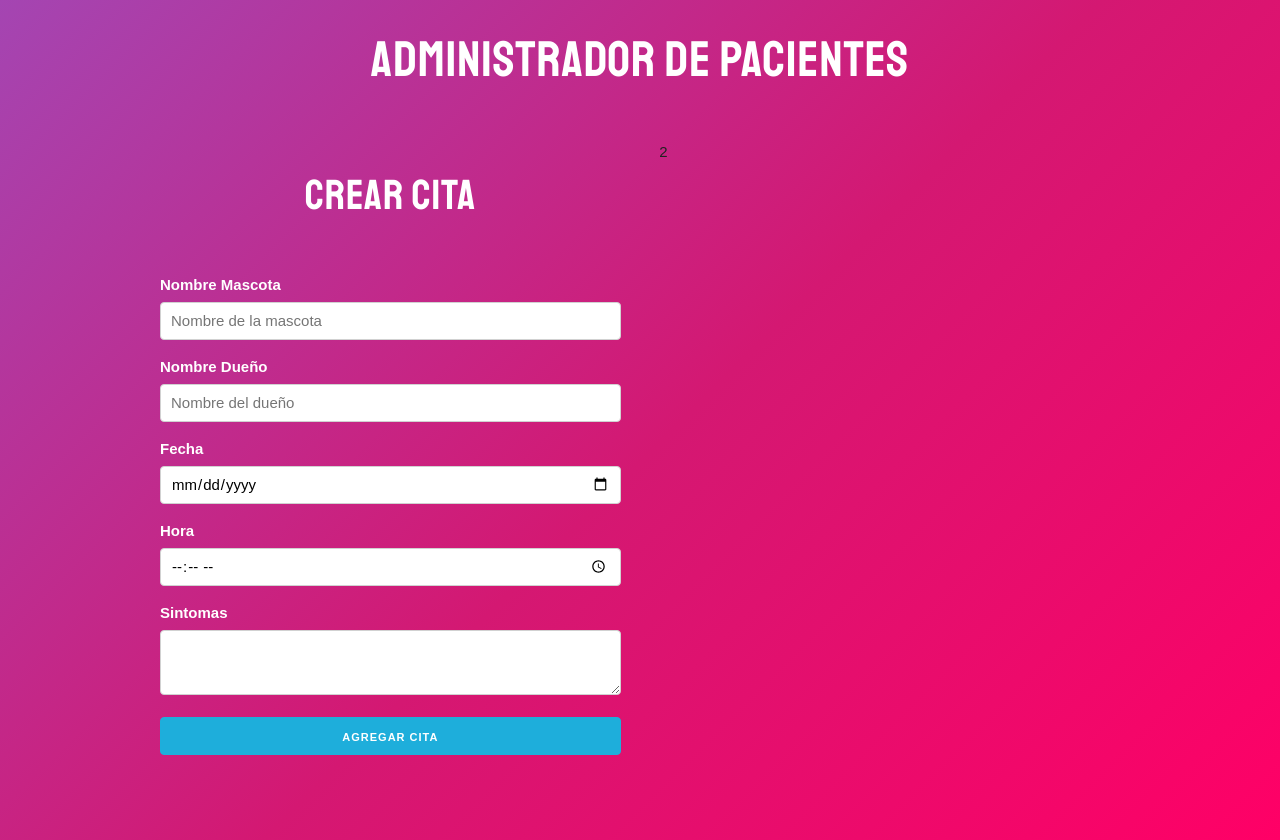
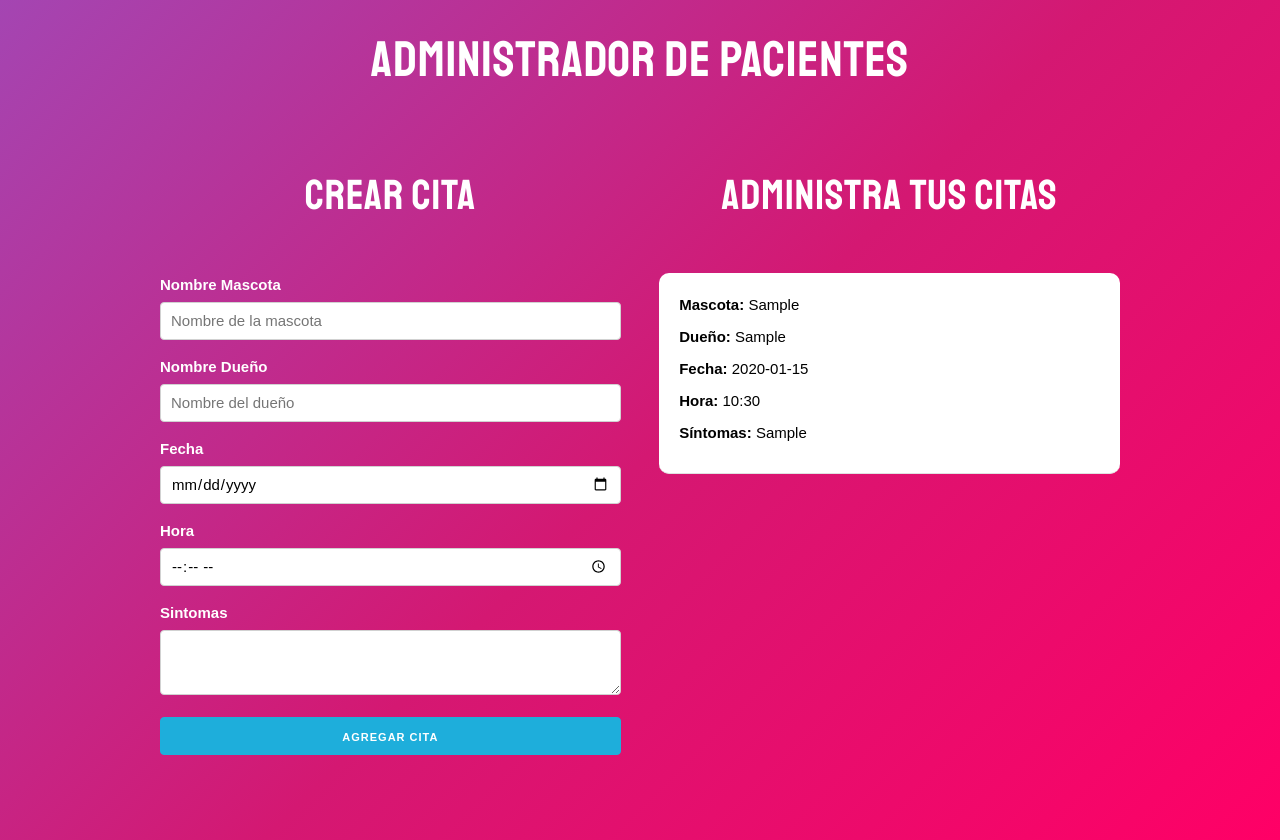
Before and after one commit to jr-Adolfo/administrador-de-paciente, a React (Create React App) app: page / in a window 1280 px wide. Both pictures are taken after typing "Sample", "Sample", "2020-01-15", "10:30", "Sample" into the empty fields and a click on the button "AGREGAR CITA". Built offline with nearby package versions, Linux system fonts and the light colour scheme.

Commit message:
mostrando citas en el componente citas

```diff
--- a/src/App.js
+++ b/src/App.js
@@ -1,6 +1,7 @@
 import React, { Fragment, useState } from 'react';
 import './index.css'
 import { Formulario } from './components/Formulario';
+import { Cita } from './components/Cita'
 function App() {
 
   const [citas, guardarCitas] = useState([])
@@ -19,7 +20,10 @@
             <Formulario crearCita={crearCita}/>
           </div>
           <div className="one-half column">
-            2
+            <h2>Administra tus citas</h2>
+            {citas.map(cita  => (
+              <Cita key={cita.id} cita={cita} />
+            ))}
           </div>
         </div>
       </div>
--- a/src/components/Cita.js
+++ b/src/components/Cita.js
@@ -1,8 +1,12 @@
 // @flow
 import * as React from 'react';
 
-export const Cita = () => (
+export const Cita = ({cita}) => (
     <div className="cita">
-
+        <p>Mascota: <span>{cita.mascota}</span></p>
+        <p>Dueño: <span>{cita.propietario}</span></p>
+        <p>Fecha: <span>{cita.fecha}</span></p>
+        <p>Hora: <span>{cita.hora}</span></p>
+        <p>Síntomas: <span>{cita.sintomas}</span></p>
     </div>
 );
```
